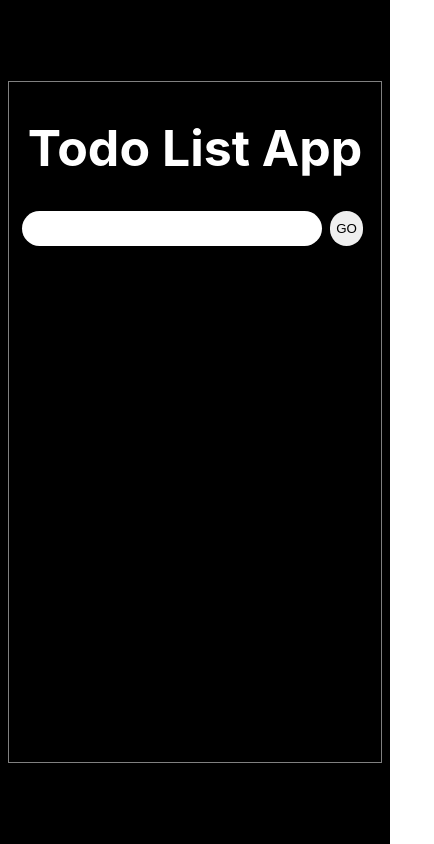
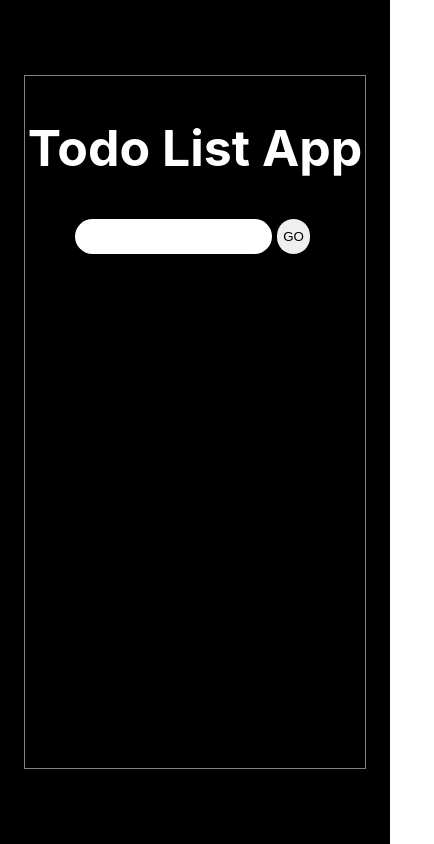
Before and after one commit to sdhamani/React-Todo-List-App, a React (Create React App) app: page / in a window 390 px wide. Shown: the whole page, 434 px wide, since content can reach past the window. Built offline with nearby package versions, Linux system fonts and the light colour scheme.

Commit message:
used media query

```diff
--- a/src/App.css
+++ b/src/App.css
@@ -10,7 +10,7 @@
 .Container{
   display: flex;
   height: 80vh;
-  padding: 2px;
+  padding: 20px;
   border: 1px solid grey;
   flex-direction: column;
   align-items: center;
@@ -20,9 +20,22 @@
 .todoForm{
   display:flex;
   justify-content: space-around;
-  width: 95%;
-  padding: 0 4rem;
+  width: 100%;
+  padding-bottom: 2%;
+  margin: 0 30px;
+  padding: 0.5rem 3rem;
+  /* width: 30vw; */
+
 }
+
+@media (max-width: 767px){
+.todoForm, .singleTodo , .Container {
+    width: -webkit-max-content;
+    width: -moz-max-content;
+    width: max-content;
+    margin: 0 50px;
+    padding: 0.5rem 0rem
+}}
 
 input{
   width: 80%;
@@ -42,6 +55,12 @@ button{
   list-style:none;
   margin: 0;
   padding: 0;
+
+  /* display: flex; */
+  /* width: 60%; */
+  /* flex-direction: column; */
+  /* padding-inline-start: 0px;
+  margin-block-start: 0em */
 }
 
 
@@ -52,7 +71,7 @@ button{
   color: black;
   padding : 10px 20px;
   display: flex;
-  width: 450px;
+  width: 250px;
   align-items: center;
 }
 
```
